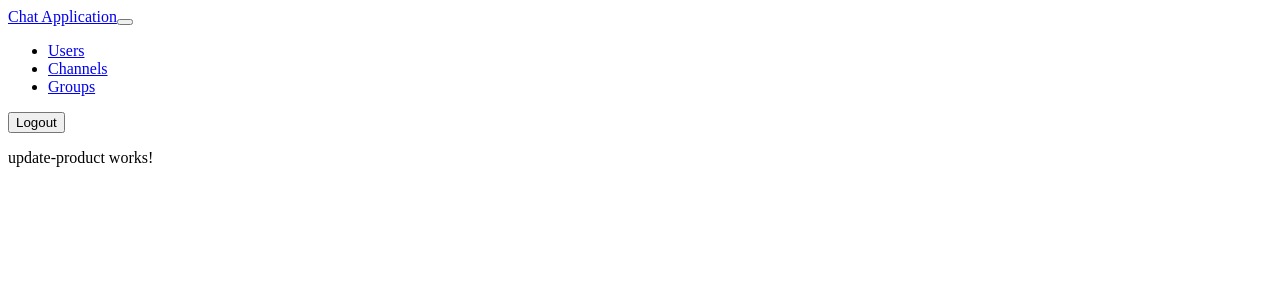
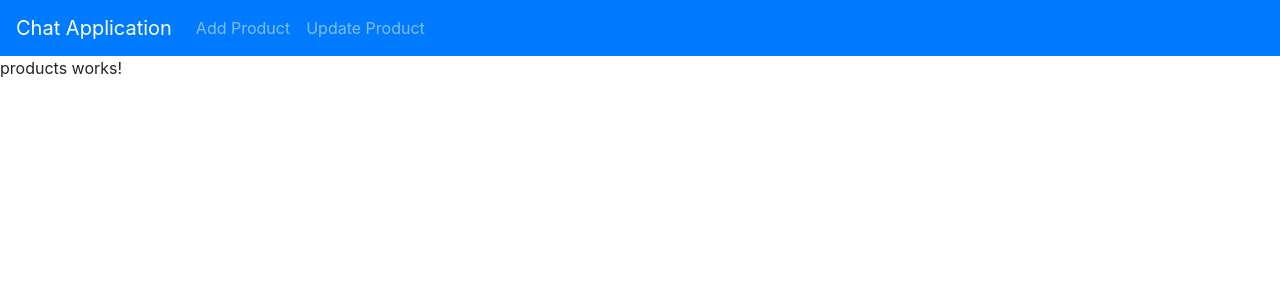
Before and after one commit to andrewc98/Week9, an Angular app in the folder week9/: page / in a window 1280 px wide. Shown: the top 300 px of the page. Built offline with nearby package versions, Linux system fonts and the light colour scheme.

Commit message:
Routing does work.

```diff
--- a/week9/src/app/app-routing.module.ts
+++ b/week9/src/app/app-routing.module.ts
@@ -6,8 +6,8 @@ import { UpdateProductComponent } from './update-product/update-product.componen
 
 const routes: Routes = [
   {path:'add_product', component:AddProductComponent},
-  {path:'update_product', component:ProductsComponent},
-  {path:'', component:UpdateProductComponent}
+  {path:'update_product', component:UpdateProductComponent},
+  {path:'', component:ProductsComponent}
 ];
 
 @NgModule({
--- a/week9/src/app/app.component.html
+++ b/week9/src/app/app.component.html
@@ -1,25 +1,18 @@
 <!-- https://bootswatch.com/superhero/ -->
 <nav class="navbar navbar-expand-lg navbar-dark bg-primary">
-  <a class="navbar-brand" routerLink="dashboard">Chat Application</a>
+  <a class="navbar-brand" routerLink="/">Chat Application</a>
   <button class="navbar-toggler" type="button" data-toggle="collapse" data-target="#navbarColor02" aria-controls="navbarColor02" aria-expanded="false" aria-label="Toggle navigation">
     <span class="navbar-toggler-icon"></span>
   </button>
-
   <div class="collapse navbar-collapse" id="navbarColor02">
     <ul class="navbar-nav mr-auto">
       <li class="nav-item">
-        <a class="nav-link" routerLink="manage_user">Users</a>
+        <a class="nav-link" routerLink="add_product">Add Product</a>
       </li>
       <li class="nav-item">
-        <a class="nav-link" routerLink="manage_channels">Channels</a>
-      </li>
-      <li class="nav-item">
-        <a class="nav-link" routerLink="manage_groups">Groups</a>
+        <a class="nav-link" routerLink="update_product">Update Product</a>
       </li>
     </ul>
-    <form (submit)="logoutUser($event)" class="form-inline my-2 my-lg-0">
-      <button class="btn btn-primary" type="submit">Logout</button>
-    </form>
   </div>
 </nav>
 <router-outlet></router-outlet>
--- a/week9/src/index.html
+++ b/week9/src/index.html
@@ -1,12 +1,21 @@
+<!-- https://codeshare.io/2KvRmX -->
 <!doctype html>
 <html lang="en">
 <head>
   <meta charset="utf-8">
-  <title>Week9</title>
+  <title>ChatApp</title>
   <base href="/">
 
   <meta name="viewport" content="width=device-width, initial-scale=1">
   <link rel="icon" type="image/x-icon" href="favicon.ico">
+
+  <!-- Jquery -->
+  <script src="https://ajax.googleapis.com/ajax/libs/jquery/3.3.1/jquery.min.js"></script>
+
+  <!-- Bootstrap -->
+  <link href="https://stackpath.bootstrapcdn.com/bootstrap/4.1.3/css/bootstrap.min.css" rel="stylesheet" integrity="sha384-MCw98/SFnGE8fJT3GXwEOngsV7Zt27NXFoaoApmYm81iuXoPkFOJwJ8ERdknLPMO" crossorigin="anonymous">
+  <script src="https://stackpath.bootstrapcdn.com/bootstrap/4.1.3/js/bootstrap.min.js" integrity="sha384-ChfqqxuZUCnJSK3+MXmPNIyE6ZbWh2IMqE241rYiqJxyMiZ6OW/JmZQ5stwEULTy" crossorigin="anonymous"></script>
+
 </head>
 <body>
   <app-root></app-root>
```
Also changed, not shown: 1 other file (tests, documents, lock files or other folders).
